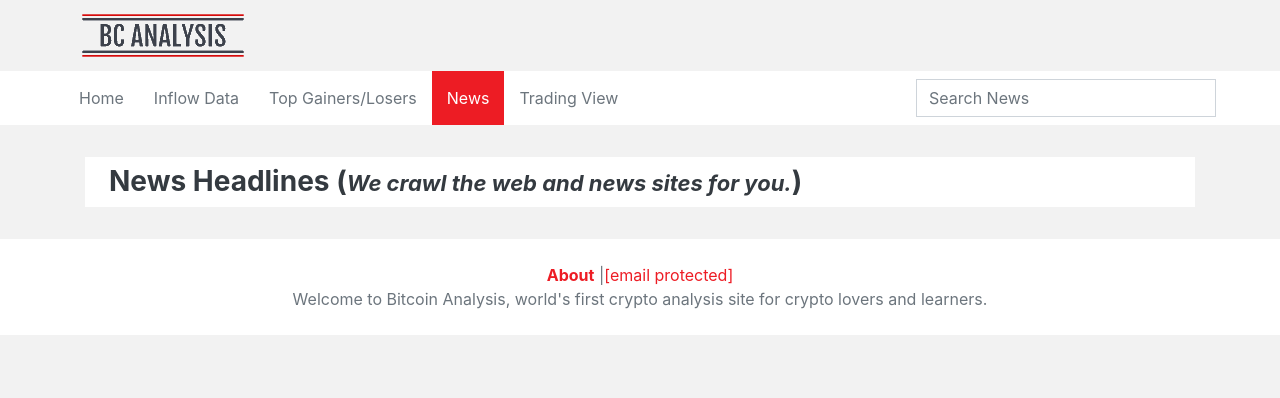
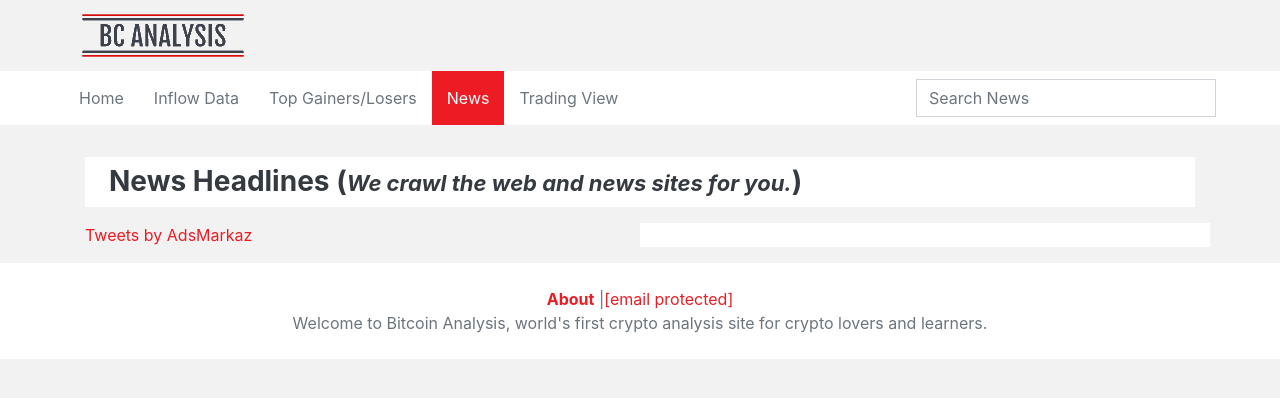
Before and after one commit to naeemijaz/cryptoAnalysis, a React (Create React App) app: page /news in a window 1280 px wide. Shown: the top 398 px of the page. Built offline with nearby package versions, Linux system fonts and the light colour scheme.

Commit message:
Embed Twitter Instagram
Embed Twitter Instagram In News Section

```diff
--- a/public/index.html
+++ b/public/index.html
@@ -3,7 +3,7 @@
   <head>
     <meta charset="utf-8" />
     <meta name="robots" content="nofollow,noindex">
-    <link rel="icon" href="%PUBLIC_URL%/favicon.ico" />
+    <link rel="icon" href="%PUBLIC_URL%/bc-analysis.png" />
     <meta name="viewport" content="width=device-width, initial-scale=1" />
     <meta name="theme-color" content="#000000" />
     <meta
--- a/src/pages/news/News.jsx
+++ b/src/pages/news/News.jsx
@@ -1,4 +1,5 @@
 import React from 'react'
+import { Helmet } from 'react-helmet'
 import Footer from '../../components/footer/Footer'
 import Navbar from '../../components/navbar/Navbar'
 import Topbar from '../../components/topbar/Topbar'
@@ -24,6 +25,18 @@ return (
                                 </h3>
                             </div>
                         </div>
+                        <div className="col-6">
+                            <a className="twitter-timeline" data-height="650" href="https://twitter.com/AdsMarkaz?ref_src=twsrc%5Etfw">Tweets by AdsMarkaz</a>
+                            <Helmet>
+                                <script async src="https://platform.twitter.com/widgets.js" charset="utf-8"></script>
+                            </Helmet>
+                        </div>
+                        <div className="col-6 bg-white">
+                            <div loading="lazy" data-mc-src="325f2653-c759-4f94-9eb0-5f481262ff94#null"></div>
+                            <Helmet>
+                            <script  src="https://cdn2.woxo.tech/a.js#62c70ed94fd86c2e0db63013"  async data-usrc></script>
+                            </Helmet>
+                        </div>
                     </div>
                 </div>
             </div>
```
Also changed, not shown: public/bc-analysis.png (added).
